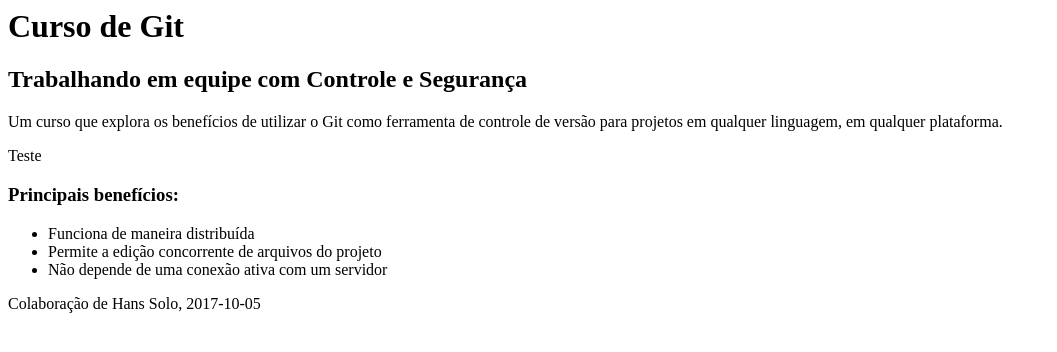
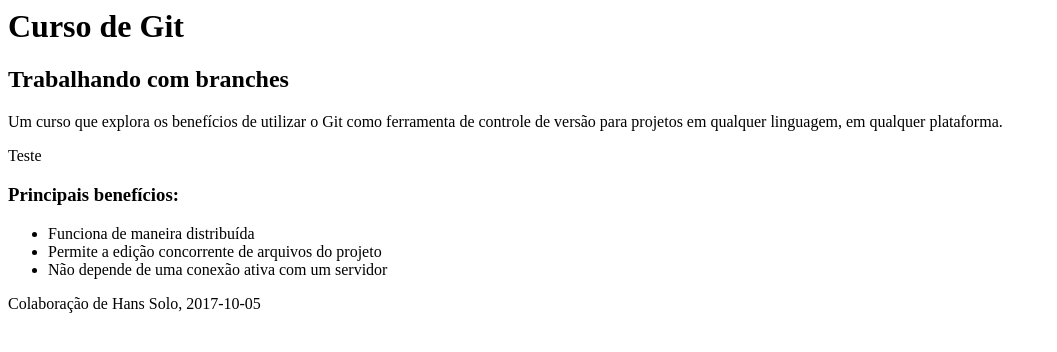
Before and after one commit to alcenor/curso-git, a plain HTML site: page index.html in a window 1280 px wide. Shown: the whole page, without its empty margins (0-1057 px from the left). Drawn offline with Linux system fonts and the light colour scheme.

Commit message:
Alterando mensagem da tag <h2>

```diff
--- a/index.html
+++ b/index.html
@@ -3,7 +3,7 @@
     </head>
     <body>
         <h1>Curso de Git</h1>
-        <h2>Trabalhando em equipe com Controle e Segurança</h2>
+        <h2>Trabalhando com branches</h2>
 
         <p>Um curso que explora os benefícios de utilizar o Git como ferramenta de controle de versão para projetos em qualquer linguagem, em qualquer plataforma.</p>
 
```
